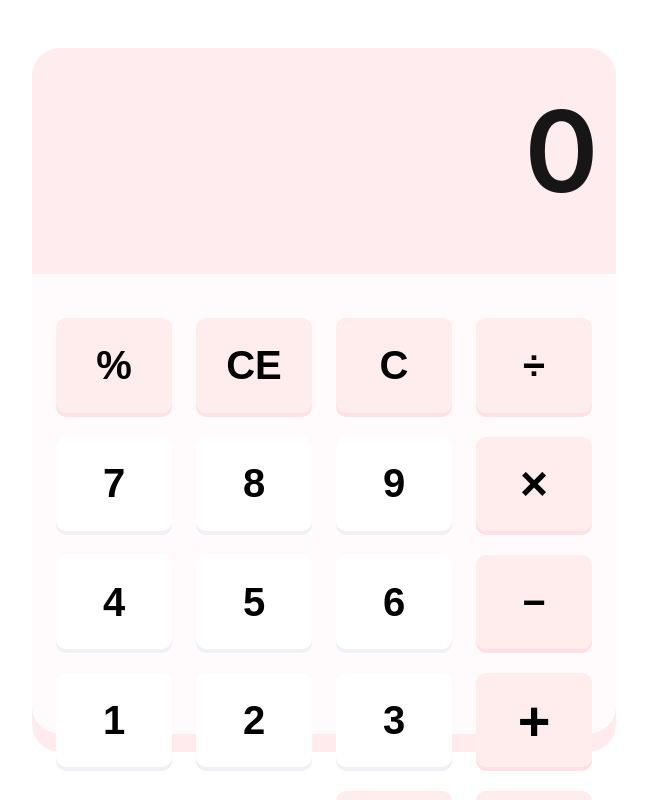
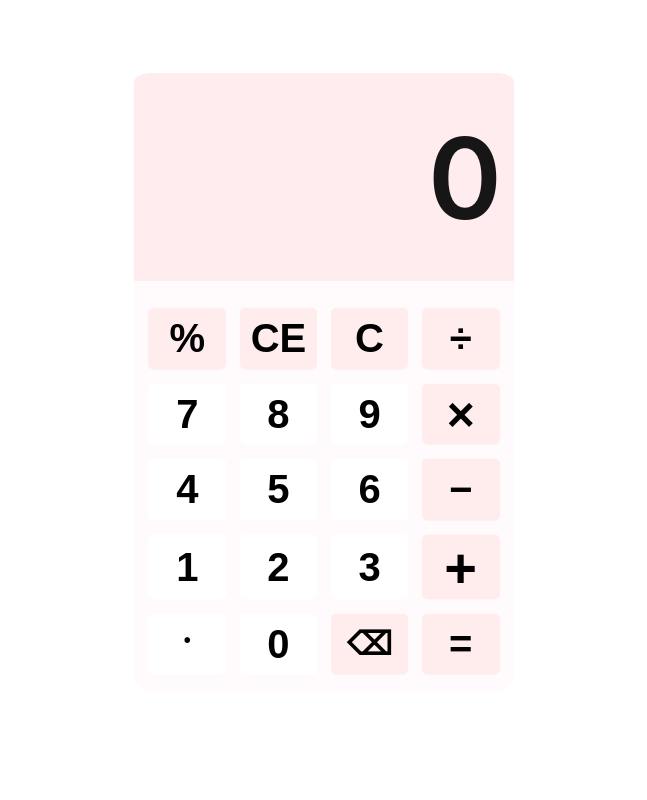
Before and after one commit to re-rank/-, a plain HTML site: page index.html in a window 1280 px wide. Shown: the whole page, without its empty margins (316-963 px from the left). Drawn offline with Linux system fonts and the light colour scheme.

Commit message:
최종_1

```diff
--- a/index.html
+++ b/index.html
@@ -38,38 +38,52 @@
         }
 
         #calculator-container {
-            width: calc(100% - 48px);
-            height: calc(100% - 48px);
+            width: 100%;
+            height: 100%;
+            max-width: 632px;
+            max-height: 996px;
+            aspect-ratio: 632 / 996;
+            margin: auto;
             display: flex;
             flex-direction: column;
             background-color: #ffffff;
-            padding: 24px;
-            padding-bottom: 42px;
-            border-radius: 28px;
-            max-width: 632px;
-            max-height: 996px;
-            margin: 24px auto;
+            padding: 3.8%;
+            padding-bottom: 6.6%;
+            border-radius: 4.4%;
             position: relative;
             box-sizing: border-box;
         }
 
+        @media (max-aspect-ratio: 632/996) {
+            #calculator-container {
+                width: calc(100% - 48px);
+                height: auto;
+            }
+        }
+
+        @media (min-aspect-ratio: 632/996) {
+            #calculator-container {
+                width: auto;
+                height: calc(100% - 48px);
+            }
+        }
+
         .display {
             background-color: #FEECEF;
-            padding: 0 3%;
-            padding-bottom: 8%;
+            padding: 0 3.2%;
+            padding-bottom: 8.9%;
             margin-bottom: 0;
             text-align: right;
-            flex: 0 0 33%;
+            flex: 0 0 33.7%;
             display: flex;
             flex-direction: column;
             justify-content: flex-end;
             position: relative;
-            border-radius: 28px 28px 0 0;
-            min-height: 0;
+            border-radius: 4.4% 4.4% 0 0;
         }
 
         .result {
-            font-size: clamp(40px, 11vw, 112px);
+            font-size: min(17.7vw, 112px);
             line-height: 1;
             font-weight: 600;
             color: #161616;
@@ -81,7 +95,7 @@
         }
 
         .operation {
-            font-size: clamp(24px, 4.5vw, 49px);
+            font-size: min(7.8vw, 49px);
             font-weight: 400;
             color: #161616;
             line-height: 1.2;
@@ -97,42 +111,41 @@
             display: grid;
             grid-template-columns: repeat(4, 1fr);
             grid-template-rows: repeat(5, 1fr);
-            gap: 24px;
-            padding: 24px;
-            padding-top: 48px;
-            padding-bottom: 24px;
+            gap: 3.8%;
+            padding: 3.8%;
+            padding-top: 7.6%;
+            padding-bottom: 3.8%;
             min-height: 0;
             background-color: #FFFAFB;
-            border-radius: 0 0 28px 28px;
+            border-radius: 0 0 4.4% 4.4%;
             position: relative;
-            box-shadow: 0 18px 0 #ffebed;
+            box-shadow: 0 1.8% 0 #ffebed;
         }
 
         button {
             background-color: #FFEDEE;
             border: none;
-            border-radius: min(10px, 1.5vw);
-            font-size: clamp(20px, 4vw, 40px);
+            border-radius: 7.8%;
+            font-size: min(6.3vw, 40px);
             font-weight: 700;
             color: black;
             cursor: pointer;
             display: flex;
             align-items: center;
             justify-content: center;
-            box-shadow: 0 4px 0 #FDE1E5;
+            box-shadow: 0 3.8% 0 #FDE1E5;
             transition: all 0.1s ease;
             padding: 0;
             width: 100%;
             height: 100%;
             position: relative;
-            transform: translateY(-4px);
-            aspect-ratio: 128 / 104;
+            transform: translateY(-3.8%);
         }
 
         .number {
             background-color: white;
             color: black;
-            box-shadow: 0 4px 0 #EFF1F5;
+            box-shadow: 0 3.8% 0 #EFF1F5;
         }
 
         .number:active {
@@ -149,36 +162,36 @@
 
         /* Special button styles */
         .multiply {
-            font-size: clamp(24px, 4.8vw, 48px);
+            font-size: min(7.6vw, 48px);
         }
 
         .plus {
-            font-size: clamp(28px, 5.6vw, 56px);
+            font-size: min(8.9vw, 56px);
         }
 
         .divide {
-            font-size: clamp(20px, 4vw, 40px);
+            font-size: min(6.3vw, 40px);
         }
 
         .minus {
-            font-size: clamp(20px, 4vw, 40px);
+            font-size: min(6.3vw, 40px);
         }
 
         .percent, .ce, .c {
-            font-size: clamp(20px, 4vw, 40px);
+            font-size: min(6.3vw, 40px);
         }
 
         .backspace {
-            font-size: clamp(16px, 3.2vw, 32px);
+            font-size: min(5.1vw, 32px);
         }
 
         .equals {
-            font-size: clamp(20px, 4vw, 40px);
+            font-size: min(6.3vw, 40px);
         }
 
         .dot {
-            font-size: clamp(10px, 2vw, 20px);
-            padding-bottom: 1.5%;
+            font-size: min(3.2vw, 20px);
+            padding-bottom: 10%;
         }
     </style>
 </head>
```
